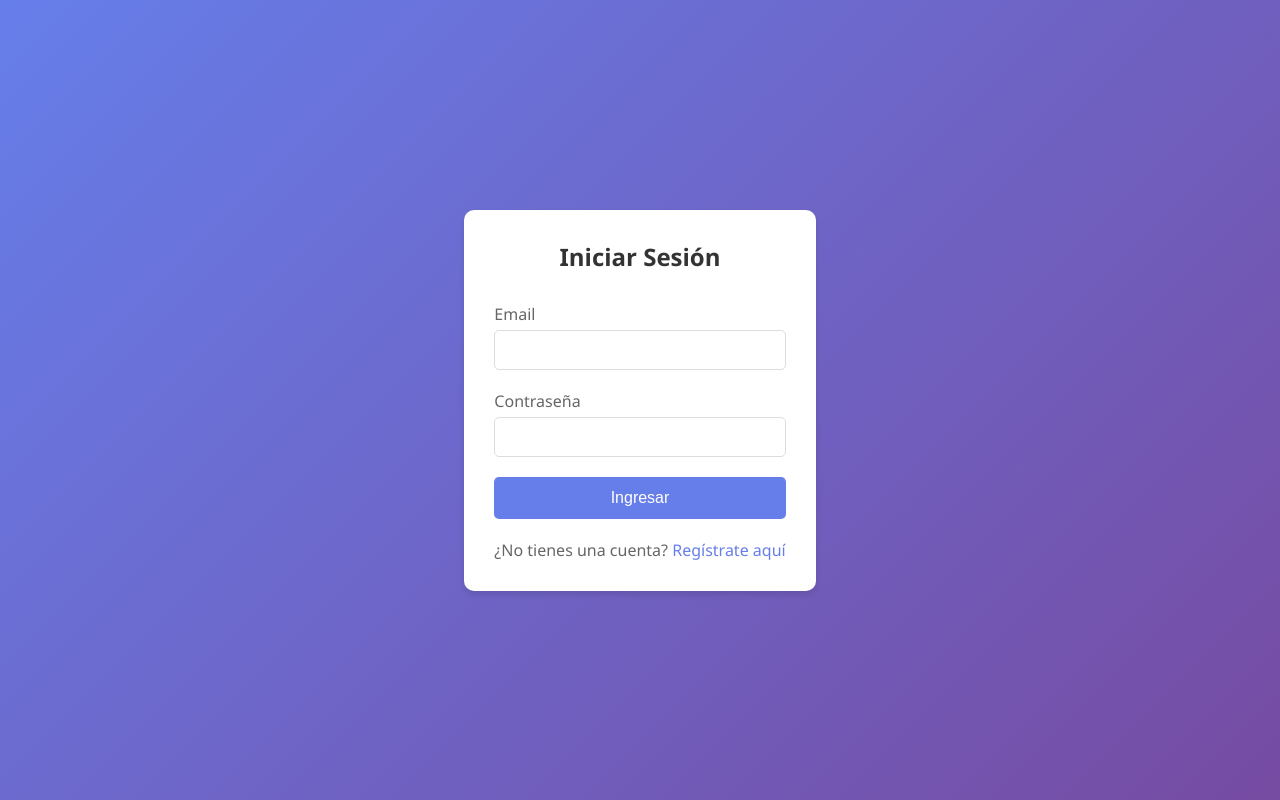
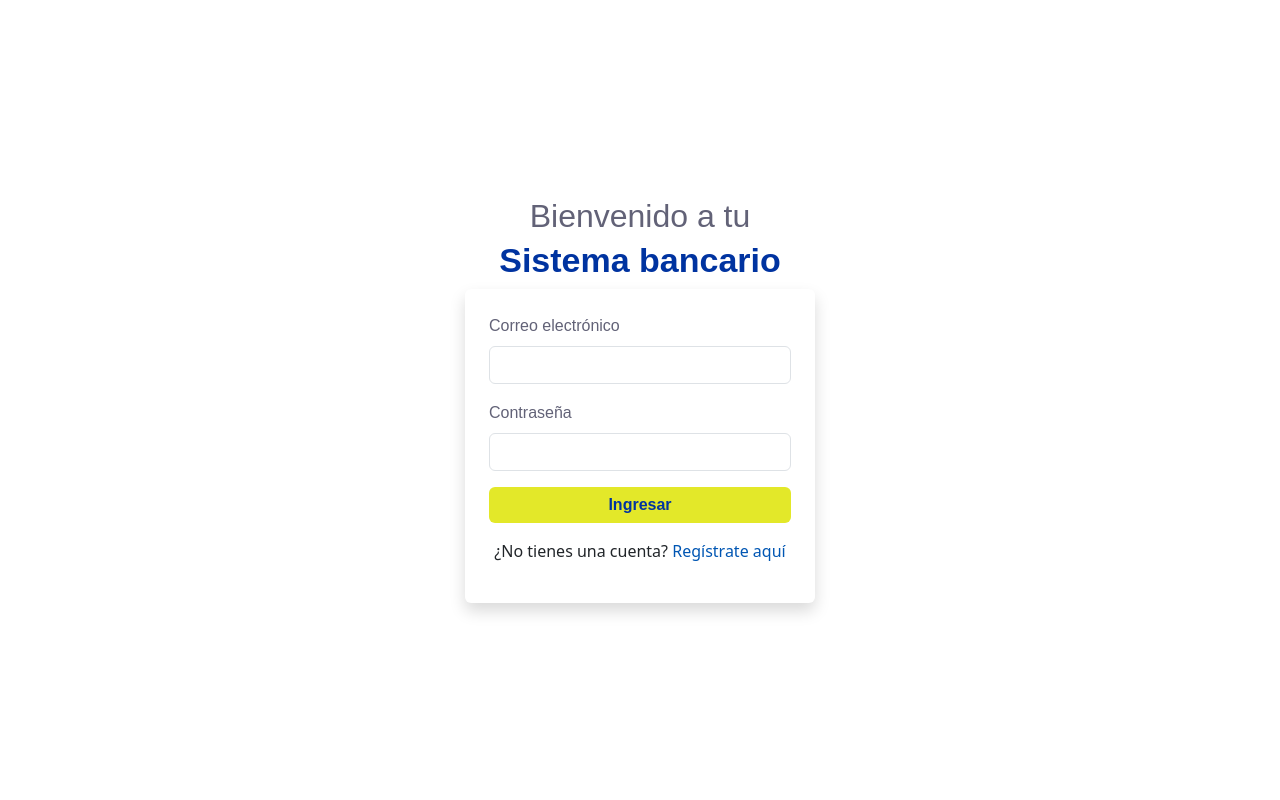
Before and after one commit to Tulio-Rangel/banksofka-frontend, an Angular app: page /login in a window 1280 px wide. Built offline with nearby package versions, Linux system fonts and the light colour scheme.

Commit message:
Se agregan estilos para el registro y login

```diff
--- a/angular.json
+++ b/angular.json
@@ -25,9 +25,14 @@
               "src/assets"
             ],
             "styles": [
-              "src/styles.css"
+              "src/styles.css",
+              "node_modules/bootstrap/dist/css/bootstrap.min.css"
             ],
-            "scripts": []
+            "scripts": [
+            "node_modules/jquery/dist/jquery.min.js",
+            "node_modules/@popperjs/core/dist/umd/popper.min.js",
+            "node_modules/bootstrap/dist/js/bootstrap.min.js"
+            ]
           },
           "configurations": {
             "production": {
@@ -94,5 +99,8 @@
         }
       }
     }
+  },
+  "cli": {
+    "analytics": false
   }
 }
--- a/package.json
+++ b/package.json
@@ -18,6 +18,9 @@
     "@angular/platform-browser": "^16.2.0",
     "@angular/platform-browser-dynamic": "^16.2.0",
     "@angular/router": "^16.2.0",
+    "@popperjs/core": "^2.11.8",
+    "bootstrap": "^5.3.3",
+    "jquery": "^3.7.1",
     "rxjs": "~7.8.0",
     "tslib": "^2.3.0",
     "zone.js": "~0.13.0"
--- a/src/app/auth/login/login.component.css
+++ b/src/app/auth/login/login.component.css
@@ -1,68 +1,56 @@
-.login-card {
-  background: white;
-  padding: 30px;
-  border-radius: 10px;
-  box-shadow: 0 4px 6px rgba(0, 0, 0, 0.1);
+.title, .btn-custom {
+  font-family: 'Sura', sans-serif;
 }
 
-h2 {
-  text-align: center;
-  color: #333;
-  margin-bottom: 30px;
+/* Título fuera del contenedor */
+.title {
+  font-size: 2rem;
+  color: #626277;
+  margin-bottom: 0.3rem;
 }
 
-.form-group {
-  margin-bottom: 20px;
+.textoSystemBank {
+  font-family: SuraSansNegrita, sans-serif;
+  font-size: 34px;
+  line-height: 38px;
+  text-align: center;
+  color: #0033A0;
+  margin-bottom: 10px;
 }
 
-label {
-  display: block;
-  margin-bottom: 5px;
-  color: #666;
+.form-label{
+  font-family: SuraSansRegular, sans-serif;
+  color: #626277;
 }
 
-input {
-  width: 100%;
-  padding: 10px;
-  border: 1px solid #ddd;
-  border-radius: 5px;
-  font-size: 16px;
+  /* Contenedor del login */
+  .login-container {
+    width: 100%;
+    max-width: 350px;
+  }
+
+.login-link{
+  color: #626277;
 }
 
-input:focus {
-  outline: none;
-  border-color: #667eea;
-}
-
-.login-button {
-  width: 100%;
-  padding: 12px;
-  background: #667eea;
-  border: none;
-  border-radius: 5px;
-  color: white;
-  font-size: 16px;
-  cursor: pointer;
-  transition: background 0.3s ease;
-}
-
-.login-button:hover {
-  background: #764ba2;
-}
-
-.register-link {
-  text-align: center;
-  margin-top: 20px;
-  color: #666;
-}
-
+  /* Enlace de registro */
 .register-link a {
-  color: #667eea;
+  color: #0056b3;
   text-decoration: none;
-  font-weight: 500;
 }
 
 .register-link a:hover {
-  color: #764ba2;
   text-decoration: underline;
 }
+
+.btn-custom {
+  background-color: #e3e829 !important;
+  color: #0033a0 !important;
+  font-weight: bold;
+  border: none;
+}
+
+.btn-custom:hover {
+  background-color: #d6dc24 !important;
+  color: #001f6b !important;
+}
--- a/src/app/auth/login/login.component.html
+++ b/src/app/auth/login/login.component.html
@@ -1,20 +1,23 @@
-<div class="container">
-  <div class="login-card">
-    <h2>Iniciar Sesión</h2>
-    <form (ngSubmit)="onSubmit()">
-      <div class="form-group">
-        <label for="email">Email</label>
-        <input type="email" id="email" [(ngModel)]="email" name="email" required>
-      </div>
-      <div class="form-group">
-        <label for="password">Contraseña</label>
-        <input type="password" id="password" [(ngModel)]="password" name="password" required>
-      </div>
-      <div *ngIf="errorMessage" class="error-message">{{ errorMessage }}</div>
-      <button type="submit" class="login-button">Ingresar</button>
-    </form>
-    <div class="register-link">
-      ¿No tienes una cuenta? <a routerLink="/register">Regístrate aquí</a>
+<div class="container d-flex flex-column justify-content-center align-items-center vh-100">
+  <h4 class="title text-center">Bienvenido a tu </h4>
+  <span class="textoSystemBank"><strong>Sistema bancario</strong></span>
+  <div class="login-container p-4 shadow rounded bg-white">
+      <form (ngSubmit)="onSubmit()" class="login-form">
+
+        <div class="mb-3">
+          <label for="email" class="form-label">Correo electrónico</label>
+          <input type="email" id="email" [(ngModel)]="email" name="email" class="form-control" required>
+        </div>
+
+        <div class="mb-3">
+          <label for="password" class="form-label">Contraseña</label>
+          <input type="password" id="password" [(ngModel)]="password" name="password" class="form-control" required>
+        </div>
+
+        <div *ngIf="errorMessage" class="error-message">{{ errorMessage }}</div>
+
+        <button type="submit" class="btn btn-custom w-100"><strong>Ingresar</strong></button>
+        <p class="register-link text-center mt-3">¿No tienes una cuenta? <a routerLink="/register">Regístrate aquí</a></p>
+      </form>
     </div>
-  </div>
 </div>
--- a/src/app/auth/register/register.component.css
+++ b/src/app/auth/register/register.component.css
@@ -1,68 +1,56 @@
-.login-card {
-  background: white;
-  padding: 30px;
-  border-radius: 10px;
-  box-shadow: 0 4px 6px rgba(0, 0, 0, 0.1);
+.title, .btn-custom {
+  font-family: 'Sura', sans-serif;
 }
 
-h2 {
-  text-align: center;
-  color: #333;
-  margin-bottom: 30px;
+/* Título fuera del contenedor */
+.title {
+  font-size: 2rem;
+  color: #626277;
+  margin-bottom: 0.3rem;
 }
 
-.form-group {
-  margin-bottom: 20px;
+.textoSystemBank {
+  font-family: SuraSansNegrita, sans-serif;
+  font-size: 34px;
+  line-height: 38px;
+  text-align: center;
+  color: #0033A0;
+  margin-bottom: 10px;
 }
 
-label {
-  display: block;
-  margin-bottom: 5px;
-  color: #666;
+.form-label{
+  font-family: SuraSansRegular, sans-serif;
+  color: #626277;
 }
 
-input {
-  width: 100%;
-  padding: 10px;
-  border: 1px solid #ddd;
-  border-radius: 5px;
-  font-size: 16px;
+  /* Contenedor del register */
+  .register-container {
+    width: 100%;
+    max-width: 350px;
+  }
+
+.login-link{
+  color: #626277;
 }
 
-input:focus {
-  outline: none;
-  border-color: #667eea;
+  /* Enlace de registro */
+.login-link a {
+  color: #0056b3;
+  text-decoration: none;
 }
 
-.login-button {
-  width: 100%;
-  padding: 12px;
-  background: #667eea;
-  border: none;
-  border-radius: 5px;
-  color: white;
-  font-size: 16px;
-  cursor: pointer;
-  transition: background 0.3s ease;
+.login-link a:hover {
+  text-decoration: underline;
 }
 
-.login-button:hover {
-  background: #764ba2;
+.btn-custom {
+  background-color: #e3e829 !important;
+  color: #0033a0 !important;
+  font-weight: bold;
+  border: none;
 }
 
-.register-link {
-  text-align: center;
-  margin-top: 20px;
-  color: #666;
+.btn-custom:hover {
+  background-color: #d6dc24 !important;
+  color: #001f6b !important;
 }
-
-.register-link a {
-  color: #667eea;
-  text-decoration: none;
-  font-weight: 500;
-}
-
-.register-link a:hover {
-  color: #764ba2;
-  text-decoration: underline;
-}
--- a/src/app/auth/register/register.component.html
+++ b/src/app/auth/register/register.component.html
@@ -1,25 +1,28 @@
-<div class="container">
-  <div class="login-card">
-    <h2>Registro de Usuario</h2>
+<div class="container d-flex flex-column justify-content-center align-items-center vh-100">
+  <h4 class="title text-center">Regístrate en tu </h4>
+  <span class="textoSystemBank"><strong>Sistema bancario</strong></span>
+  <div class="register-container p-4 shadow rounded bg-white">
     <form (ngSubmit)="onSubmit()">
-      <div class="form-group">
-        <label for="name">Nombre Completo</label>
-        <input type="text" id="name" [(ngModel)]="user.name" name="name" required>
+
+      <div class="mb-3">
+        <label for="name" class="form-label">Nombre completo</label>
+        <input type="text" id="name" [(ngModel)]="user.name" name="name" class="form-control" required>
       </div>
-      <div class="form-group">
-        <label for="email">Email</label>
-        <input type="email" id="email" [(ngModel)]="user.email" name="email" required>
+
+      <div class="mb-3">
+        <label for="email" class="form-label">Correo electrónico</label>
+        <input type="email" id="email" [(ngModel)]="user.email" name="email" class="form-control" required>
       </div>
-      <div class="form-group">
-        <label for="password">Contraseña</label>
-        <input type="password" id="password" [(ngModel)]="user.password" name="password" minlength="6" required>
+
+      <div class="mb-3">
+        <label for="password" class="form-label">Contraseña</label>
+        <input type="password" id="password" [(ngModel)]="user.password" name="password" minlength="6" class="form-control" required>
       </div>
+
       <div *ngIf="errorMessage" class="error-message">{{ errorMessage }}</div>
       <div *ngIf="successMessage" class="success-message show">{{ successMessage }}</div>
-      <button type="submit" class="login-button">Registrarse</button>
+      <button type="submit" class="btn btn-custom w-100">Registrarse</button>
+      <p class="register-link text-center mt-3">¿Ya tienes una cuenta? <a routerLink="/login">Ingresa aquí</a></p>
     </form>
-    <div class="register-link">
-      ¿Ya tienes una cuenta? <a routerLink="/login">Inicia sesión aquí</a>
-    </div>
   </div>
 </div>
--- a/src/index.html
+++ b/src/index.html
@@ -2,7 +2,7 @@
 <html lang="en">
 <head>
   <meta charset="utf-8">
-  <title>BanksofkaFrontend</title>
+  <title>Bank Sofka</title>
   <base href="/">
   <meta name="viewport" content="width=device-width, initial-scale=1">
   <link rel="icon" type="image/x-icon" href="favicon.ico">
--- a/src/styles.css
+++ b/src/styles.css
@@ -4,70 +4,24 @@
   box-sizing: border-box;
 }
 
+/* Estilos generales */
 body {
-  font-family: 'Segoe UI', Tahoma, Geneva, Verdana, sans-serif;
-  background: linear-gradient(135deg, #667eea 0%, #764ba2 100%);
-  height: 100vh;
-  display: flex;
-  align-items: center;
-  justify-content: center;
+  background-color: #f8f9fa;
+  font-family: 'Sura', sans-serif;
 }
 
-.container {
-  padding: 20px;
-  width: 100%;
-  max-width: 400px;
-}
+@media (max-width: 576px) {
+  .title {
+    font-size: 1.5rem;
+  }
 
-.error-message {
-  color: #dc3545;
-  margin-bottom: 15px;
-  text-align: center;
-  min-height: 20px;
-}
+  .login-container {
+    padding: 1.5rem;
+    max-width: 90%;
+  }
 
-.success-message {
-  color: #28a745;
-  margin-bottom: 15px;
-  text-align: center;
-  min-height: 20px;
-  padding: 10px;
-  background-color: #d4edda;
-  border-radius: 5px;
-  display: none;
-}
-
-.success-message.show {
-  display: block;
-  animation: fadeIn 0.5s ease-in-out;
-}
-
-.error-message.show {
-  animation: fadeIn 0.5s ease-in-out;
-}
-
-@keyframes fadeIn {
-  from {
-      opacity: 0;
-      transform: translateY(-10px);
-  }
-  to {
-      opacity: 1;
-      transform: translateY(0);
+  .register-container {
+    padding: 1.5rem;
+    max-width: 90%;
   }
 }
-
-@media (max-width: 480px) {
-  .container {
-      width: 95%;
-      padding: 1.5rem;
-  }
-
-  h1 {
-      font-size: 1.5rem;
-  }
-
-  .buttons {
-      flex-direction: column;
-  }
-}
```
Also changed, not shown: 1 other file (tests, documents, lock files or other folders).
